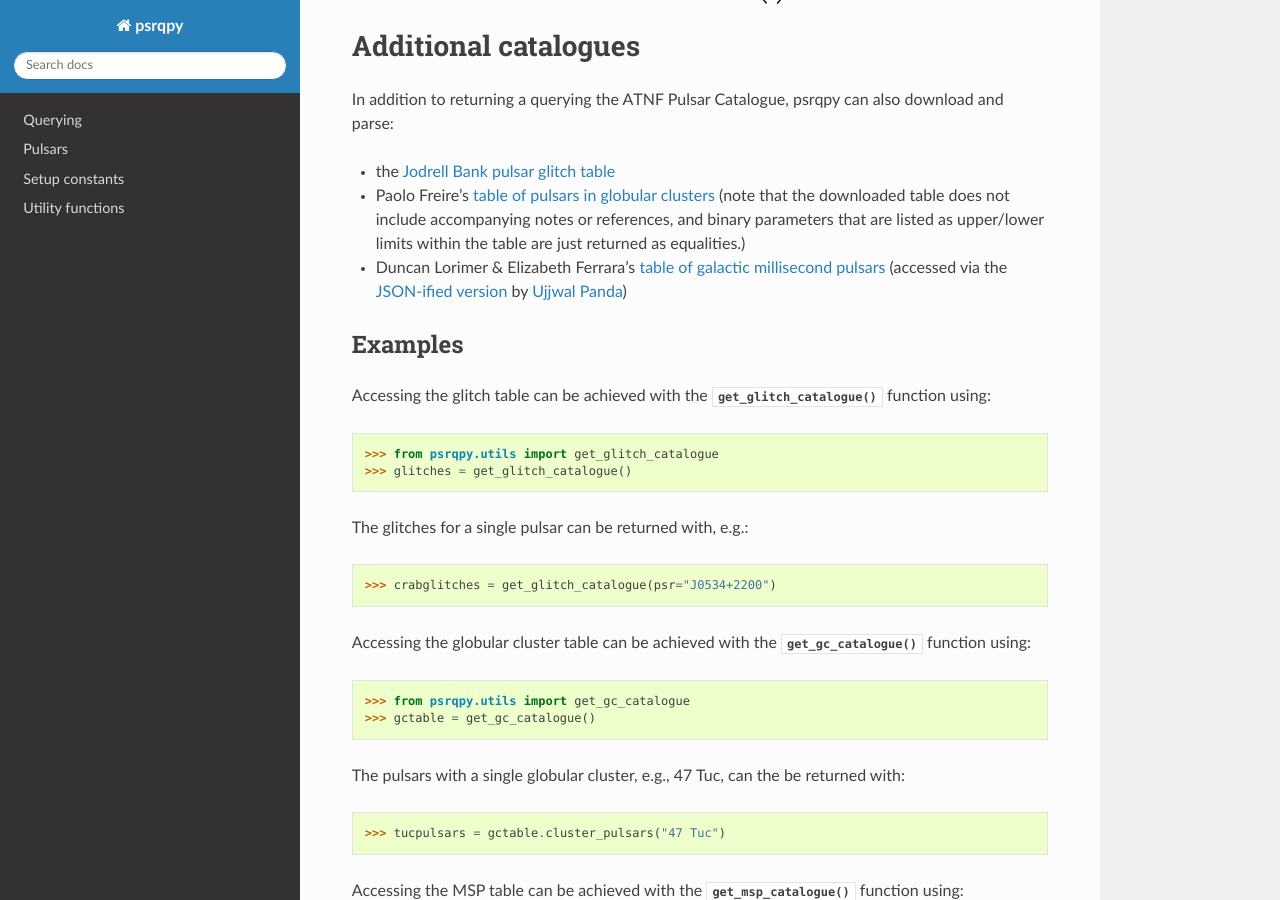
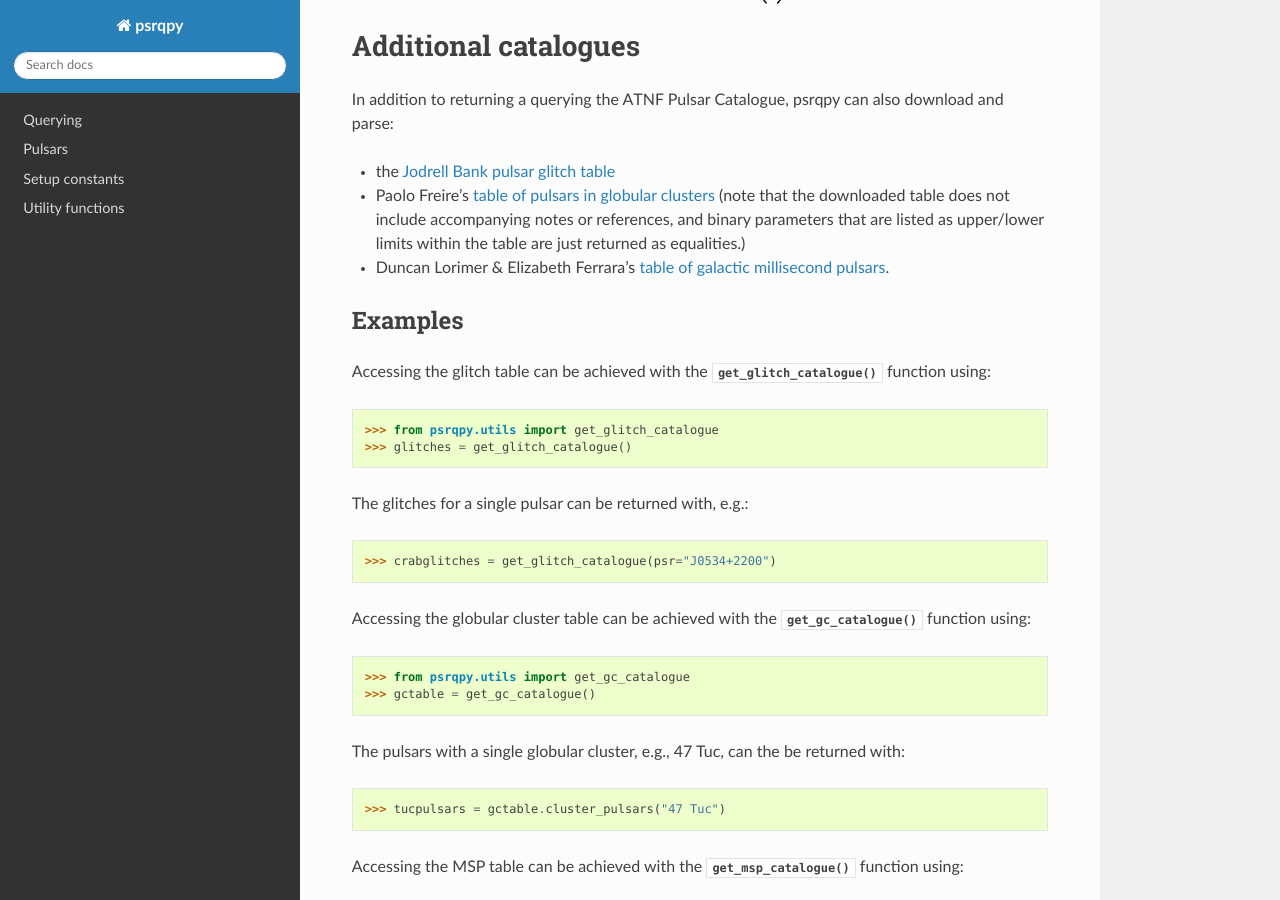
Before and after one commit to mattpitkin/psrqpy, a Sphinx documentation site: the page built from docs/source/index.rst, in a window 1280 px wide and 900 px high, scrolled down 6900 px. Built offline with Sphinx 7.4.7 and the Read the Docs theme 3.1.0, drawn with Linux system fonts in a browser that asks for light colours; the version number could not be read and is left out.

Commit message:
Doc fixes

```diff
--- a/docs/source/index.rst
+++ b/docs/source/index.rst
@@ -280,12 +280,11 @@
 download and parse:
 
 * the `Jodrell Bank pulsar glitch table <http://www.jb.man.ac.uk/pulsar/glitches/gTable.html>`_
-* Paolo Freire's `table of pulsars in globular clusters <http://www.naic.edu/~pfreire/GCpsr.txt>`_
+* Paolo Freire's `table of pulsars in globular clusters <https://www3.mpifr-bonn.mpg.de/staff/pfreire/GCpsr.txt">`_
   (note that the downloaded table does not include accompanying notes or references, and binary
   parameters that are listed as upper/lower limits within the table are just returned as equalities.)
 * Duncan Lorimer & Elizabeth Ferrara's `table of galactic millisecond pulsars
-  <http://astro.phys.wvu.edu/GalacticMSPs/>`_ (accessed via the `JSON-ified version
-  <https://github.com/astrogewgaw/galmsps>`_ by `Ujjwal Panda <https://github.com/astrogewgaw>`_)
+  <http://astro.phys.wvu.edu/GalacticMSPs/>`_.
 
 Examples
 --------
```
Also changed, not shown: 1 other file.
